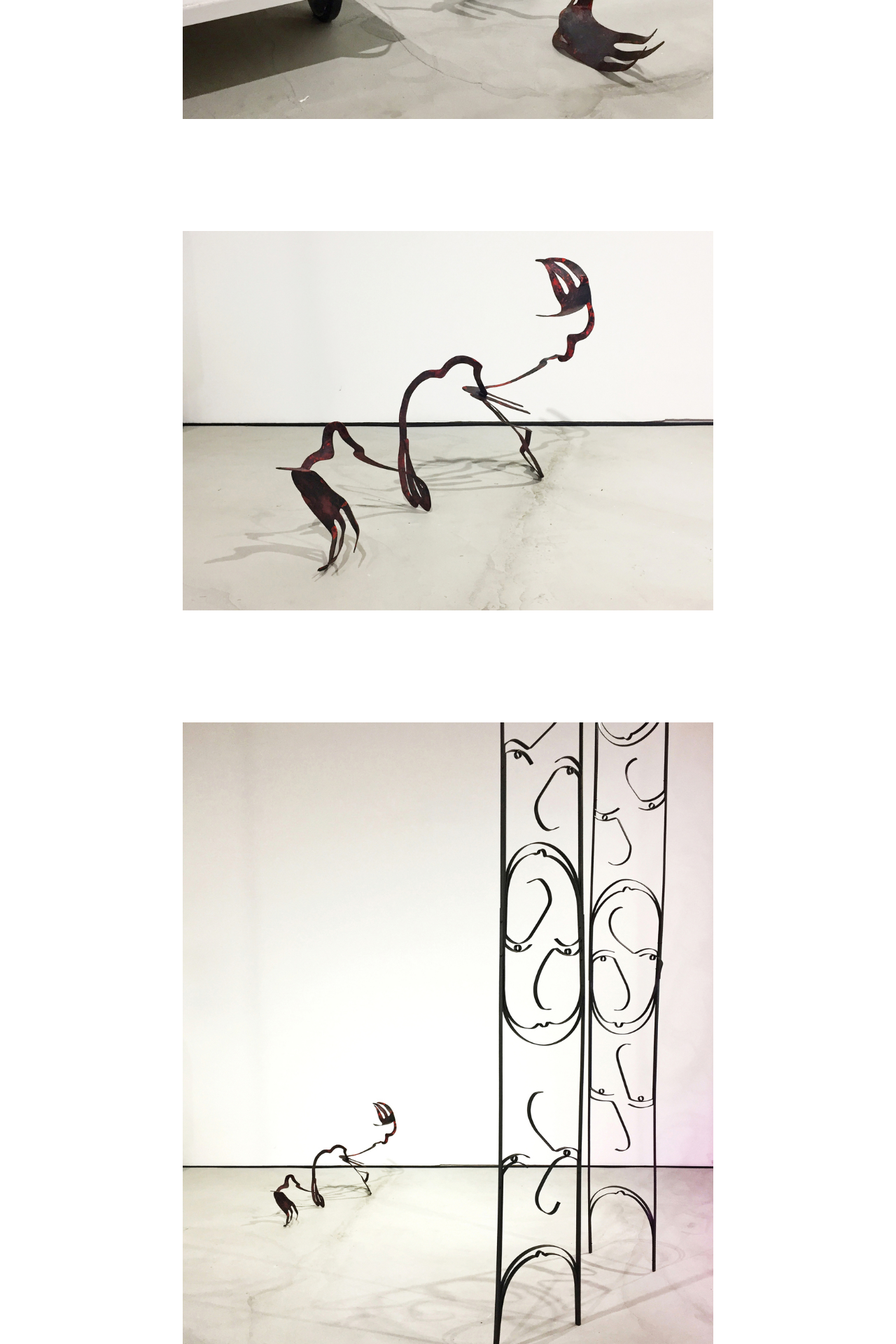
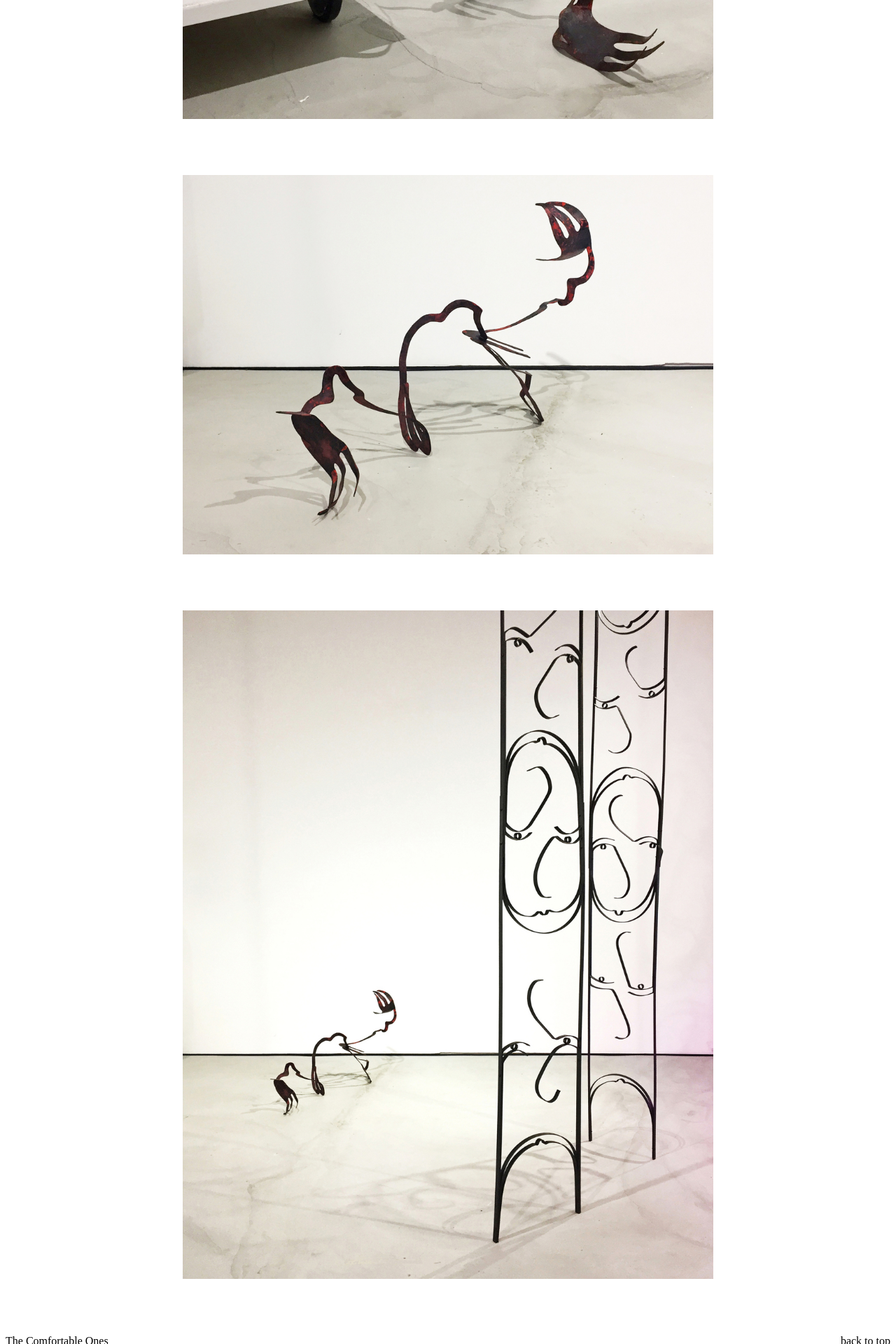
Before and after one commit to ikukojohanna/ikukojohanna.github.io, a Jekyll site: the page built from works.html, in a window 1280 px wide. Shown: the part 857-2777 px from the top of the page at 70% size. Built offline with Jekyll 4.4.1, drawn with Linux system fonts in a browser that asks for light colours; grey boxes are pictures that could not be loaded.

Commit message:
Reduce spacing between images

```diff
--- a/_includes/main.html
+++ b/_includes/main.html
@@ -34,7 +34,7 @@
 	     display: block;
 	     margin-left: auto;
 	     margin-right: auto;
-	     margin-bottom: 10em;
+	     margin-bottom: 5em;
 	     max-width: 60%;
 	 }
 	</style>
```
